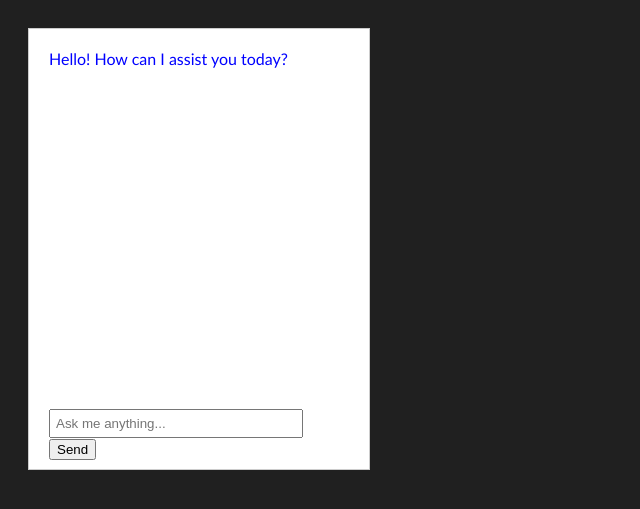
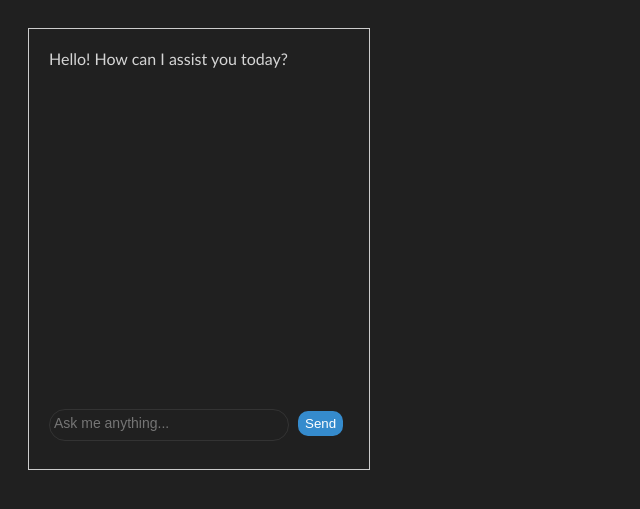
Before and after one commit to jaysaavedra18/chat-support-bot, a Flask app: page / in a window 1280 px wide. Shown: the top 509 px of the page, without its empty margins (0-640 px from the left). Run offline with Flask 3, Linux system fonts and the light colour scheme.

Commit message:
chat box working, back and forth functionality working

```diff
--- a/static/styles.css
+++ b/static/styles.css
@@ -9,20 +9,31 @@ body {
   height: 400px;
   border: 1px solid #ccc;
   padding: 20px;
-  background-color: #fff;
+  background-color: #202020;
 }
 
 .user-input {
   width: 80%;
-  padding: 5px;
+  height: 2rem;
+  padding-bottom: 5px;
+  padding-left: 4px;
+  background-color: #202020;
+  color: #ccc;
+  border: 1px solid #333; /* Thin border */
+  border-radius: 20px; /* Rounded corners */
+  outline: none; /* Removes default blue outline */
+  margin-right: 5px; /* Space between input and button */
+  font-size: 14px;
+  box-sizing: border-box; /* Ensures padding doesn't affect total width */
 }
 
 .send-button {
   width: 15%;
   padding: 5px;
-  background-color: #4caf50;
+  background-color: #358bcd;
   color: white;
   border: none;
+  border-radius: 10px;
 }
 
 .chat-area {
@@ -36,8 +47,8 @@ body {
   margin-bottom: 10px;
 }
 .bot-message {
-  color: blue;
+  color: rgb(213, 213, 213);
 }
 .user-message {
-  color: green;
+  color: rgb(212, 253, 212);
 }
--- a/templates/index.html
+++ b/templates/index.html
@@ -19,7 +19,7 @@
         class="user-input"
         placeholder="Ask me anything..."
       />
-      <button id="send_btn" class="send-btn">Send</button>
+      <button id="send_btn" class="send-button">Send</button>
     </div>
   </div>
   <script>
```
